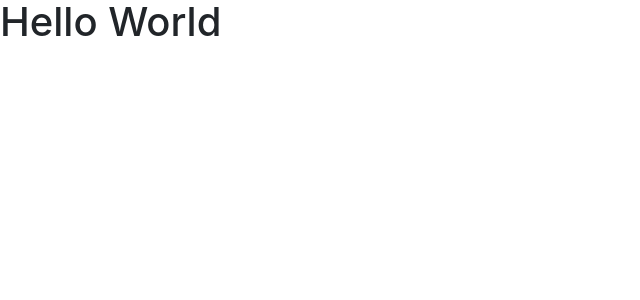
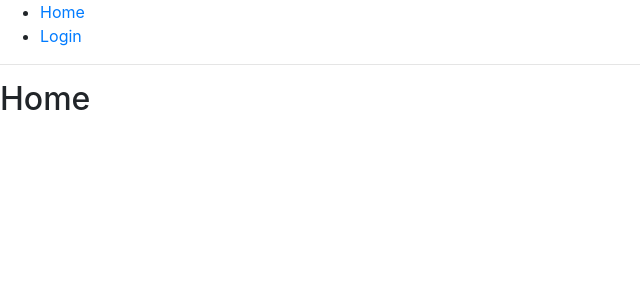
Before and after one commit to javieroc/chat-react-graphql, a React (Create React App) app in the folder client/: page / in a window 1280 px wide. Shown: the top 300 px of the page, without its empty margins (0-640 px from the left). Built offline with nearby package versions, Linux system fonts and the light colour scheme.

Commit message:
Setup react router

```diff
--- a/client/package.json
+++ b/client/package.json
@@ -5,6 +5,7 @@
   "dependencies": {
     "react": "^15.6.1",
     "react-dom": "^15.6.1",
+    "react-router-dom": "^4.2.2",
     "react-scripts": "1.0.13"
   },
   "scripts": {
--- a/client/src/App.js
+++ b/client/src/App.js
@@ -1,11 +1,29 @@
 import React, { Component } from 'react'
+import {
+  BrowserRouter as Router,
+  Route,
+  Link
+} from 'react-router-dom'
+
+import Home from './screens/Home'
+import Login from './screens/Login'
 
 class App extends Component {
   render() {
     return (
-      <div className="App">
-        <h1>Hello World</h1>
-      </div>
+      <Router>
+        <div>
+          <ul>
+            <li><Link to="/">Home</Link></li>
+            <li><Link to="/login">Login</Link></li>
+          </ul>
+
+          <hr/>
+
+          <Route exact path="/" component={Home}/>
+          <Route path="/login" component={Login}/>
+        </div>
+      </Router>
     )
   }
 }
--- /dev/null
+++ b/client/src/screens/Home.js
@@ -0,0 +1,13 @@
+import React, { Component } from 'react'
+
+class Home extends Component {
+  render() {
+    return(
+      <div>
+        <h2>Home</h2>
+      </div>
+    )
+  }
+}
+
+export default Home
--- /dev/null
+++ b/client/src/screens/Login.js
@@ -0,0 +1,13 @@
+import React, { Component } from 'react'
+
+class Login extends Component {
+  render() {
+    return(
+      <div>
+        <h2>Login</h2>
+      </div>
+    )
+  }
+}
+
+export default Login
```
